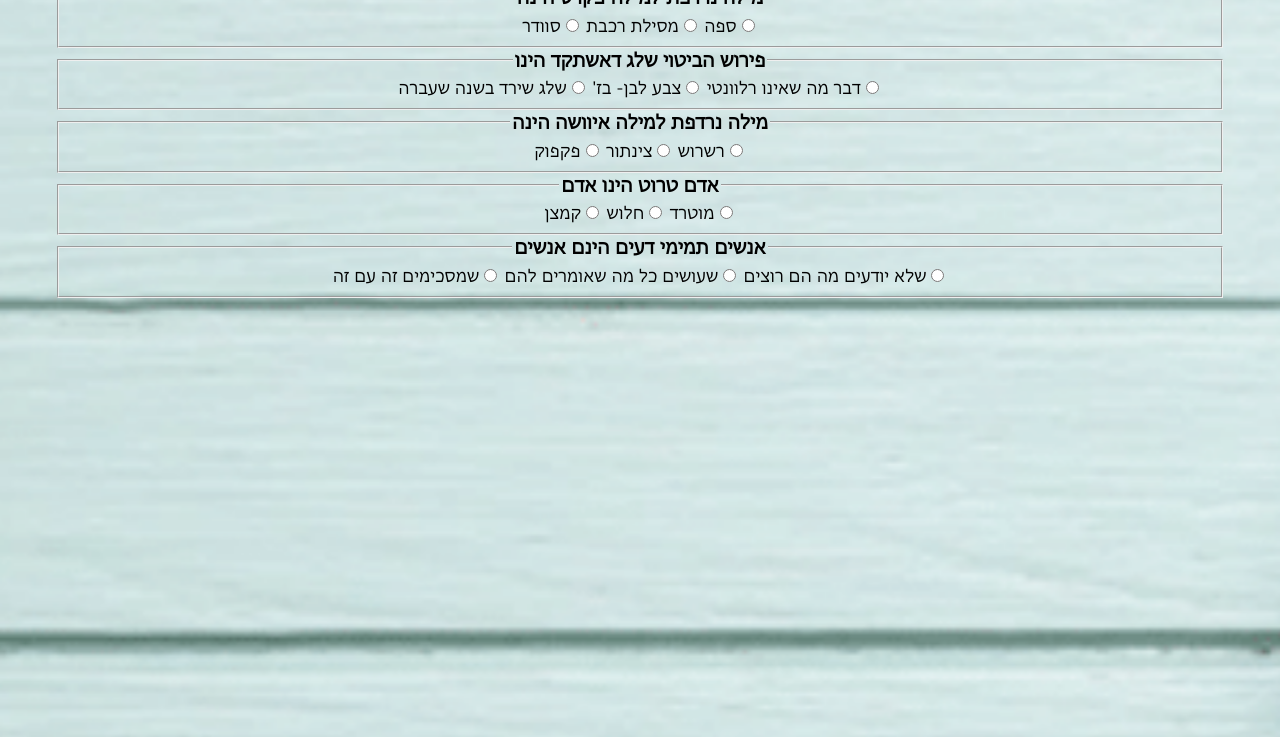
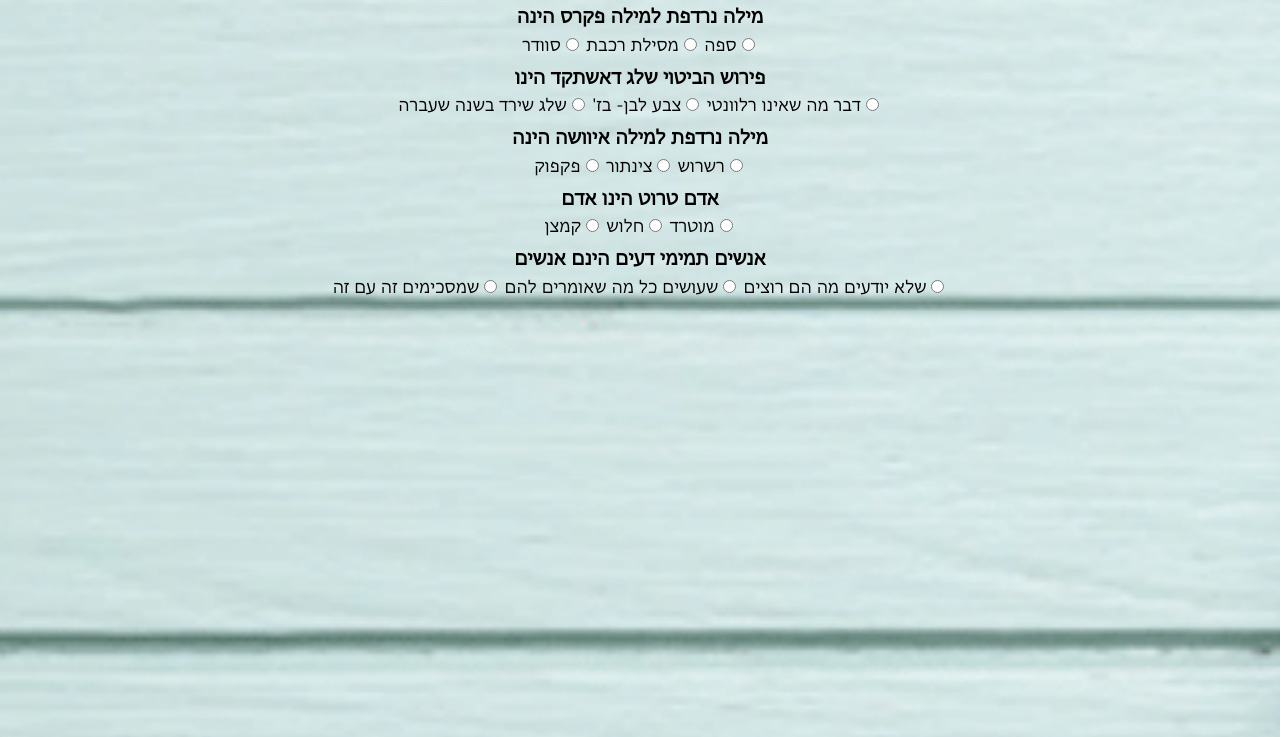
Before and after one commit to roni2222/WordQuiz, a plain HTML site: page index.html in a window 1280 px wide. Shown: the part 63-800 px from the top of the page. Drawn offline with nearby package versions, Linux system fonts and the light colour scheme; a web font is replaced by a local one.

Commit message:
Add files via upload

```diff
--- a/index.html
+++ b/index.html
@@ -137,36 +137,36 @@
 
     <!--<div style="font-size:35px; font-family:habibi-regular-fm; text-align:center">עברית שפה יפהגנ"א</div>-->
     <div style="font-size:35px; font-weight:bold; font-family:Felix007 Medium Regular; text-align:center">חידון השפה העברית</div>
-
-    <fieldset style="text-align: center; width: 90%; margin-right: auto; margin-left: auto; direction: rtl;">
+    <br/>
+    <fieldset style="text-align: center; width: 90%; margin-right: auto; margin-left: auto; direction: rtl; border:0;">
         <legend style="font-size:20px; font-weight:bold; font-family:Gisha;">מילה נרדפת למילה פקרס הינה</legend>
         <div class="Answer Answer1" style="display: inline;"><input type="radio" class="radios radios1" name="radio_quetion1" value="WrongAnswer">ספה</div>
         <div class="Answer Answer1" style="display: inline;"><input type="radio" class="radios radios1" name="radio_quetion1" value="WrongAnswer">מסילת רכבת</div>
         <div class="Answer Answer1" style="display: inline;"><input type="radio" class="radios radios1" name="radio_quetion1" value="RightAnswer">סוודר</div>
     </fieldset>
 
-    <fieldset style="text-align: center; width: 90%; margin-right: auto; margin-left: auto; direction: rtl;">
+    <fieldset style="text-align: center; width: 90%; margin-right: auto; margin-left: auto; direction: rtl; border:0;">
         <legend style="font-size:20px; font-weight:bold; font-family:Gisha;">פירוש הביטוי שלג דאשתקד הינו</legend>
         <div class="Answer Answer2" style="display: inline;"><input type="radio" class="radios radios2" name="radio_quetion2" value="RightAnswer">דבר מה שאינו רלוונטי</div>
         <div class="Answer Answer2" style="display: inline;"><input type="radio" class="radios radios2" name="radio_quetion2" value="WrongAnswer">צבע לבן- בז'</div>
         <div class="Answer Answer2" style="display: inline;"><input type="radio" class="radios radios2" name="radio_quetion2" value="WrongAnswer">שלג שירד בשנה שעברה</div>
     </fieldset>
 
-    <fieldset style="text-align: center; width: 90%; margin-right: auto; margin-left: auto; direction: rtl;">
+    <fieldset style="text-align: center; width: 90%; margin-right: auto; margin-left: auto; direction: rtl; border:0;">
         <legend style="font-size:20px; font-weight:bold; font-family:Gisha;">מילה נרדפת למילה איוושה הינה</legend>
         <div class="Answer Answer3" style="display: inline;"><input type="radio" class="radios radios3" name="radio_quetion3" value="RightAnswer">רשרוש</div>
         <div class="Answer Answer3" style="display: inline;"><input type="radio" class="radios radios3" name="radio_quetion3" value="WrongAnswer">צינתור</div>
         <div class="Answer Answer3" style="display: inline;"><input type="radio" class="radios radios3" name="radio_quetion3" value="WrongAnswer">פקפוק</div>
     </fieldset>
 
-    <fieldset style="text-align: center; width: 90%; margin-right: auto; margin-left: auto; direction: rtl;">
+    <fieldset style="text-align: center; width: 90%; margin-right: auto; margin-left: auto; direction: rtl; border:0;">
         <legend style="font-size:20px; font-weight:bold; font-family:Gisha;">אדם טרוט הינו אדם</legend>
         <div class="Answer Answer4" style="display: inline;"><input type="radio" class="radios radios4" name="radio_quetion4" value="WrongAnswer">מוטרד</div>
         <div class="Answer Answer4" style="display: inline;"><input type="radio" class="radios radios4" name="radio_quetion4" value="RightAnswer">חלוש</div>
         <div class="Answer Answer4" style="display: inline;"><input type="radio" class="radios radios4" name="radio_quetion4" value="WrongAnswer">קמצן</div>
     </fieldset>
 
-    <fieldset style="text-align: center; width: 90%; margin-right: auto; margin-left: auto; direction: rtl;">
+    <fieldset style="text-align: center; width: 90%; margin-right: auto; margin-left: auto; direction: rtl; border:0;">
         <legend style="font-size:20px; font-weight:bold; font-family:Gisha;">אנשים תמימי דעים הינם אנשים</legend>
         <div class="Answer Answer5" style="display: inline;"><input type="radio" class="radios radios5" name="radio_quetion5" value="WrongAnswer">שלא יודעים מה הם רוצים</div>
         <div class="Answer Answer5" style="display: inline;"><input type="radio" class="radios radios5" name="radio_quetion5" value="WrongAnswer">שעושים כל מה שאומרים להם</div>
```
